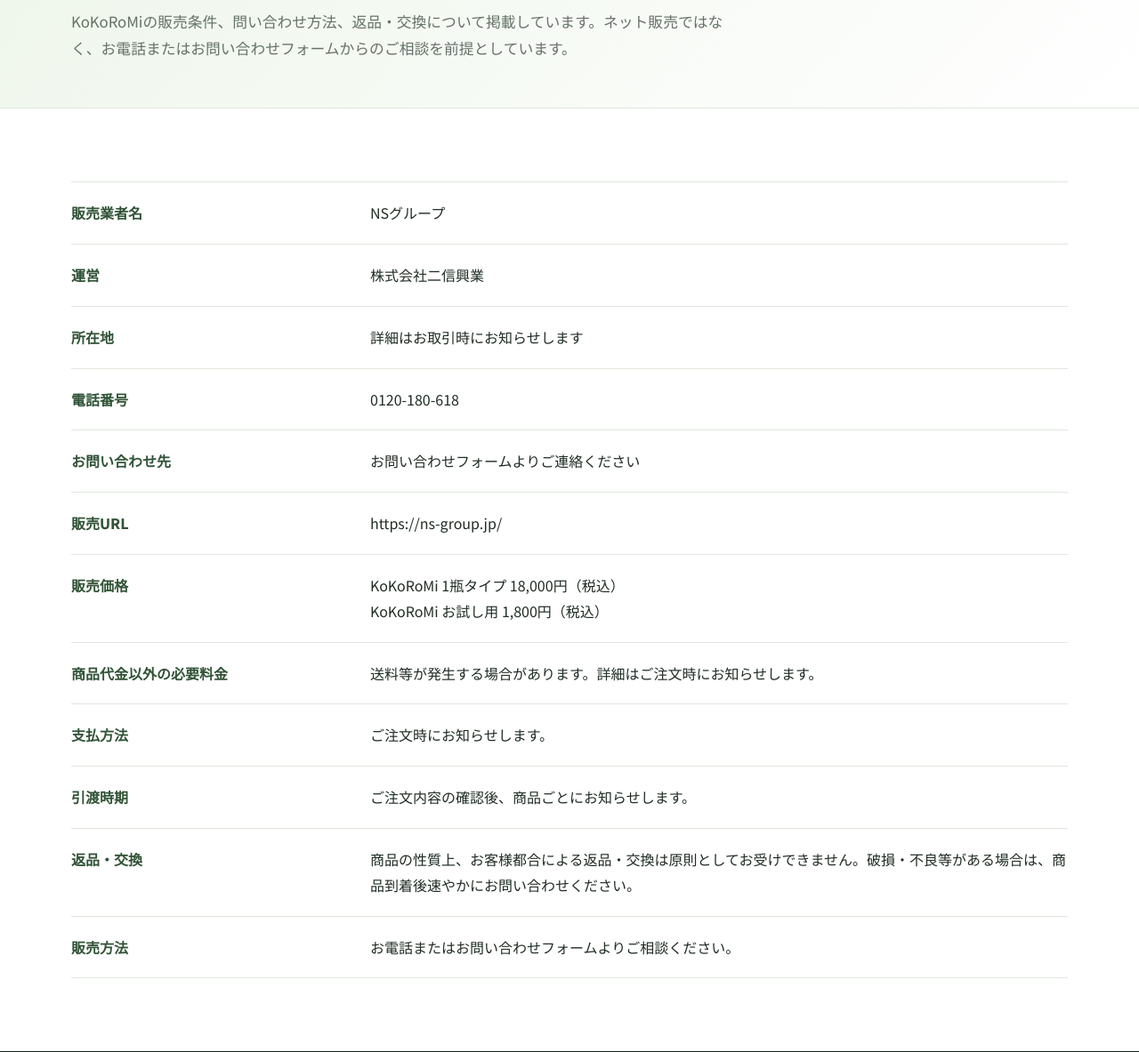
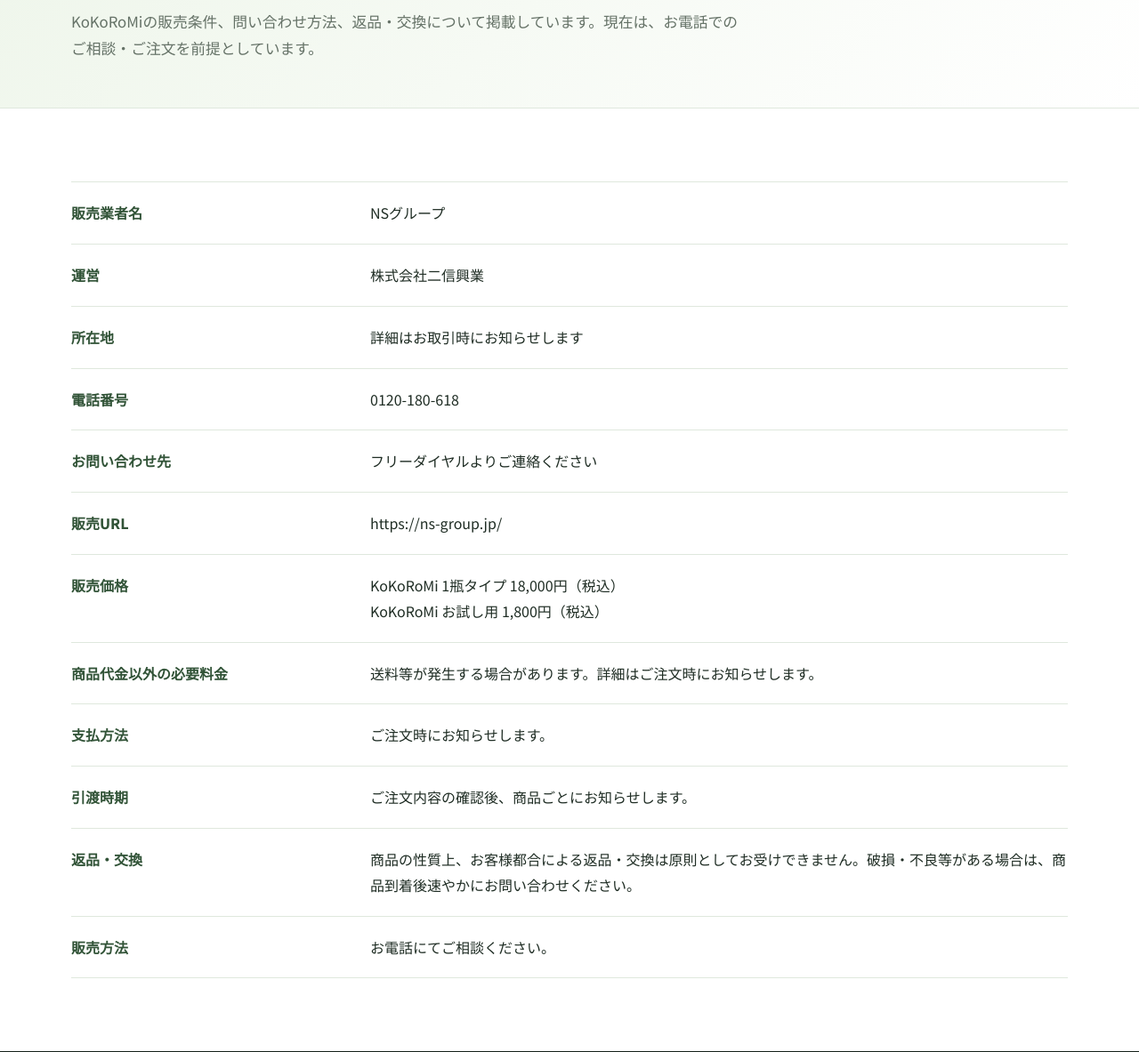
Before and after one commit to nitraiders/staging-supple-nihei, a website: page public/commerce.html in a window 1280 px wide. Shown: the part 277-1460 px from the top of the page at 89% size. Drawn offline with Linux system fonts and the light colour scheme.

Commit message:
Update commerce contact wording

```diff
--- a/public/commerce.html
+++ b/public/commerce.html
@@ -33,7 +33,7 @@
             <div class="container">
                 <p class="eyebrow">Specified Commercial Transaction Act</p>
                 <h1>特定商取引法に基づく表記</h1>
-                <p>KoKoRoMiの販売条件、問い合わせ方法、返品・交換について掲載しています。ネット販売ではなく、お電話またはお問い合わせフォームからのご相談を前提としています。</p>
+                <p>KoKoRoMiの販売条件、問い合わせ方法、返品・交換について掲載しています。現在は、お電話でのご相談・ご注文を前提としています。</p>
             </div>
         </section>
 
@@ -44,14 +44,14 @@
                     <tr><th>運営</th><td>株式会社二信興業</td></tr>
                     <tr><th>所在地</th><td>詳細はお取引時にお知らせします</td></tr>
                     <tr><th>電話番号</th><td><a href="tel:0120180618">0120-180-618</a></td></tr>
-                    <tr><th>お問い合わせ先</th><td>お問い合わせフォームよりご連絡ください</td></tr>
+                    <tr><th>お問い合わせ先</th><td>フリーダイヤルよりご連絡ください</td></tr>
                     <tr><th>販売URL</th><td><a href="https://ns-group.jp/">https://ns-group.jp/</a></td></tr>
                     <tr><th>販売価格</th><td>KoKoRoMi 1瓶タイプ 18,000円（税込）<br>KoKoRoMi お試し用 1,800円（税込）</td></tr>
                     <tr><th>商品代金以外の必要料金</th><td>送料等が発生する場合があります。詳細はご注文時にお知らせします。</td></tr>
                     <tr><th>支払方法</th><td>ご注文時にお知らせします。</td></tr>
                     <tr><th>引渡時期</th><td>ご注文内容の確認後、商品ごとにお知らせします。</td></tr>
                     <tr><th>返品・交換</th><td>商品の性質上、お客様都合による返品・交換は原則としてお受けできません。破損・不良等がある場合は、商品到着後速やかにお問い合わせください。</td></tr>
-                    <tr><th>販売方法</th><td>お電話またはお問い合わせフォームよりご相談ください。</td></tr>
+                    <tr><th>販売方法</th><td>お電話にてご相談ください。</td></tr>
                 </table>
             </div>
         </section>
```
